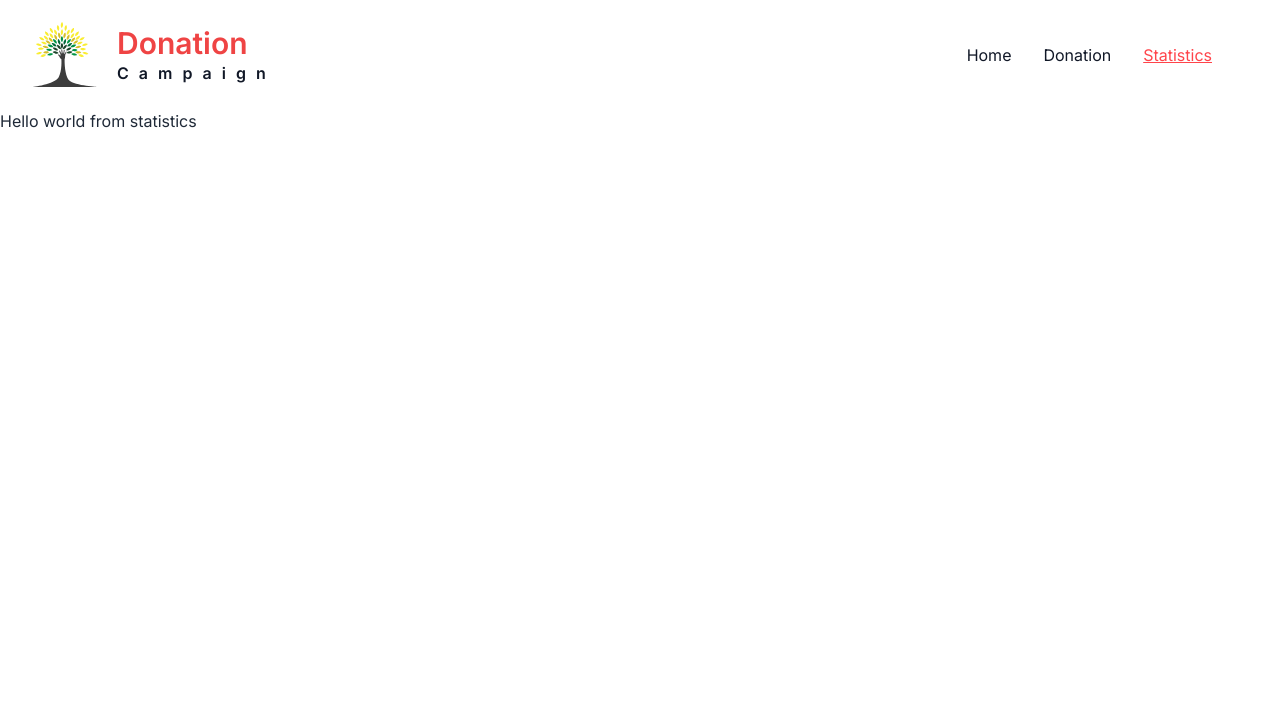
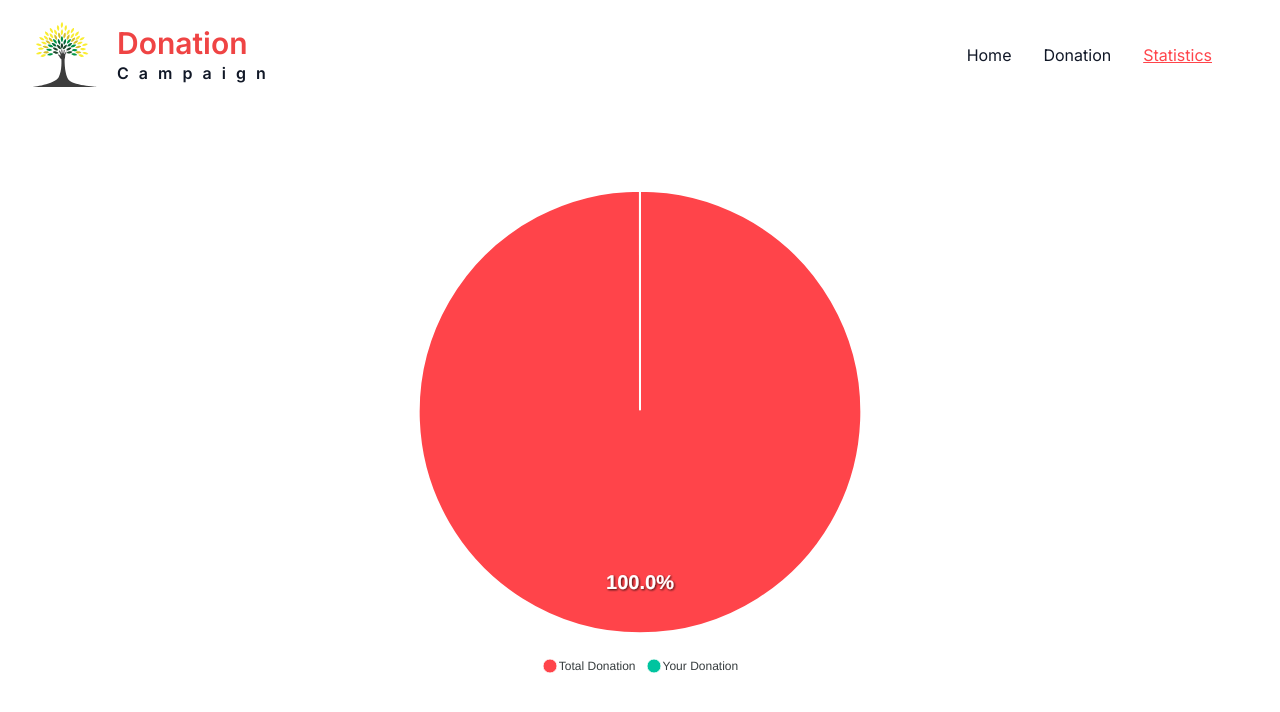
Before and after one commit to DeveloperDolon/donation-campaign, a React (Vite) app: page /statistics in a window 1280 px wide. Shown: the top 712 px of the page. Built offline with nearby package versions, Linux system fonts and the light colour scheme.

Commit message:
dynamic pie chart added commit

```diff
--- a/package.json
+++ b/package.json
@@ -10,10 +10,16 @@
     "preview": "vite preview"
   },
   "dependencies": {
+    "@mui/x-charts": "^6.0.0-alpha.12",
+    "apexcharts": "^3.42.0",
+    "chart.js": "^4.4.0",
+    "chartjs-plugin-datalabels": "^2.2.0",
     "localforage": "^1.10.0",
     "match-sorter": "^6.3.1",
     "prop-types": "^15.8.1",
     "react": "^18.2.0",
+    "react-apexcharts": "^1.4.1",
+    "react-chartjs-2": "^5.2.0",
     "react-dom": "^18.2.0",
     "react-router-dom": "^6.16.0",
     "sort-by": "^1.2.0",
--- /dev/null
+++ b/src/All-JSX/Componentes/Donation/Donation.jsx
@@ -0,0 +1,36 @@
+
+import PropTypes from "prop-types";
+import { Link } from "react-router-dom";
+
+const Donation = ({item}) => {
+
+    const {id, image, category, title, price, colors} = item;
+
+    return (
+        <div style={{background: colors.background_color}} className="flex rounded-md">
+            <div className="w-[40%]">
+                <img className="h-full w-full rounded-l-md" src={image} alt="" />
+            </div>
+
+            <div className="flex flex-col justify-between p-5 gap-3">
+                <p style={{background: colors.category_bg, color: colors.text_color}} className="px-3 py-2 rounded-md w-fit">
+                    {category}
+                </p>
+
+                <h1 className="text-xl font-semibold">{title}</h1>
+
+                <h3 style={{color: colors.text_color}} className="font-bold">${price}.00</h3>
+
+                <div>
+                    <Link to={`/donation-item/${id}`} style={{background: colors.text_color}} className="text-white px-5 py-2 font-semibold rounded-md text-sm">View Details</Link>
+                </div>
+            </div>
+        </div>
+    );
+};
+
+export default Donation;
+
+Donation.propTypes = {
+    item: PropTypes.object
+}
--- /dev/null
+++ b/src/All-JSX/Componentes/Donation/Donations.jsx
@@ -0,0 +1,50 @@
+import { useEffect, useState } from "react";
+import { getLocalDonateID } from "../../LocalStorage/localStorage";
+import { useLoaderData } from "react-router-dom";
+import Donation from "./Donation";
+
+const Donations = () => {
+
+    const storedDonationId = getLocalDonateID();
+    const allData = useLoaderData();
+    const [donations, setDonations] = useState([]);
+    const [donateLength, setDonateLength] = useState(4);
+
+    useEffect(() => {
+        const donationItems = allData.filter(item => storedDonationId.includes(item.id))
+
+        setDonations(donationItems);
+    }, []);
+
+    const handleClick = () => {
+        if(donateLength === donations.length) {
+            setDonateLength(4);
+            return
+        }
+        setDonateLength(donations.length);
+    }
+
+
+    return (
+        <div className="max-w-7xl mx-auto lg:p-0 p-5 mb-36 mt-20">
+            <div className="grid lg:grid-cols-2 grid-cols-1 gap-7">
+
+                {
+                    donations.length > 0 ? donations.slice(0, donateLength).map(item => <Donation key={item.id} item={item}>
+                    </Donation>) : <div className="flex h-[35vh] justify-center items-center text-2xl font-semibold col-span-2">Donation Empty</div>
+                }
+
+            </div>
+
+            <div className="flex justify-center mt-14">
+                {
+                    donations.length > 4 ? <button onClick={handleClick} className="bg-green-700 text-white px-7 py-3 rounded-md">
+                        {donateLength === 4 ? "See All" : "See Less"}
+                    </button> : ""
+                }
+            </div>
+        </div>
+    );
+};
+
+export default Donations;
--- /dev/null
+++ b/src/All-JSX/Componentes/Statistics/Statistics.jsx
@@ -0,0 +1,55 @@
+import Chart from "react-apexcharts";
+import { getLocalDonateID } from "../../LocalStorage/localStorage";
+
+
+const Statistics = () => {
+
+    const storedId = getLocalDonateID();
+
+    return (
+        <div className={`md:h-[80vh] h-auto flex justify-center items-center w-full`}>
+            <div id="targetElement" className="md:w-[50%] w-[90%] mx-auto flex justify-center">
+                <Chart
+                type="pie"
+                width={600}
+                height={500}
+                series={[12, storedId.length]}
+
+                options={{
+                    labels: ['Total Donation', "Your Donation"],
+                    noData: {text: "Empty Data"},
+                    legend: {
+                        position: 'bottom',
+                      },
+                    colors: ["#FF444A", "#00C49F"],
+                    dataLabels: {
+                        enabled: true,
+                        style: {
+                            fontSize: "20px",
+                            fontFamily: "Helvetica, Arial, sans-serif",
+                            fontWeight: "bold"
+                        }
+                    },
+                    responsive: [
+                        {
+                          breakpoint: 480,
+                          options: {
+                            chart: {
+                              width: 300
+                            },
+                            legend: {
+                              position: "bottom"
+                            }
+                          }
+                        }
+                      ]
+                }}
+                >
+                </Chart>
+            </div>
+        </div>
+
+    );
+};
+
+export default Statistics;
--- a/src/All-JSX/LocalStorage/localStorage.js
+++ b/src/All-JSX/LocalStorage/localStorage.js
@@ -4,7 +4,9 @@ const getLocalDonateID = () => {
     const storedDonateID = localStorage.getItem("donate-item");
 
     if(storedDonateID) {
-        return JSON.parse(storedDonateID);
+        let dataId = JSON.parse(storedDonateID);
+        dataId = dataId.map(item => parseInt(item));
+        return dataId;
     }
     return [];
 }
@@ -21,7 +23,7 @@ const setLocalDonateID = (id) => {
             });
 
     if(setLocalDonateID) {
-        const isExist = storedDonateID.find(item => item === id);
+        const isExist = storedDonateID.find(item => item === parseInt(id));
 
         if(!isExist) {
             storedDonateID.push(id);
--- a/src/All-JSX/Route/MainRoute.jsx
+++ b/src/All-JSX/Route/MainRoute.jsx
@@ -6,6 +6,8 @@ import {
 import MainLayout from "../Layout/MainLayout";
 import Home from "../Componentes/Home/Home";
 import DonationItem from "../Componentes/DonationItem/DonationItem";
+import Donations from "../Componentes/Donation/Donations";
+import Statistics from "../Componentes/Statistics/Statistics";
 
 const MainRoute = createBrowserRouter([
     {
@@ -19,11 +21,13 @@ const MainRoute = createBrowserRouter([
             },
             {
                 path: "/donation",
-                element: <h1>Hello world from donation.</h1>
+                loader: () => fetch("/donation.json"),
+                element: <Donations></Donations>
             },
             {
                 path: "/statistics",
-                element: <h1>Hello world from statistics</h1>
+                loader: () => fetch("/donation.json"),
+                element: <Statistics></Statistics>
             },
             {
                 path: "/donation-item/:id",
```
Also changed, not shown: 1 other file (tests, documents, lock files or other folders).
